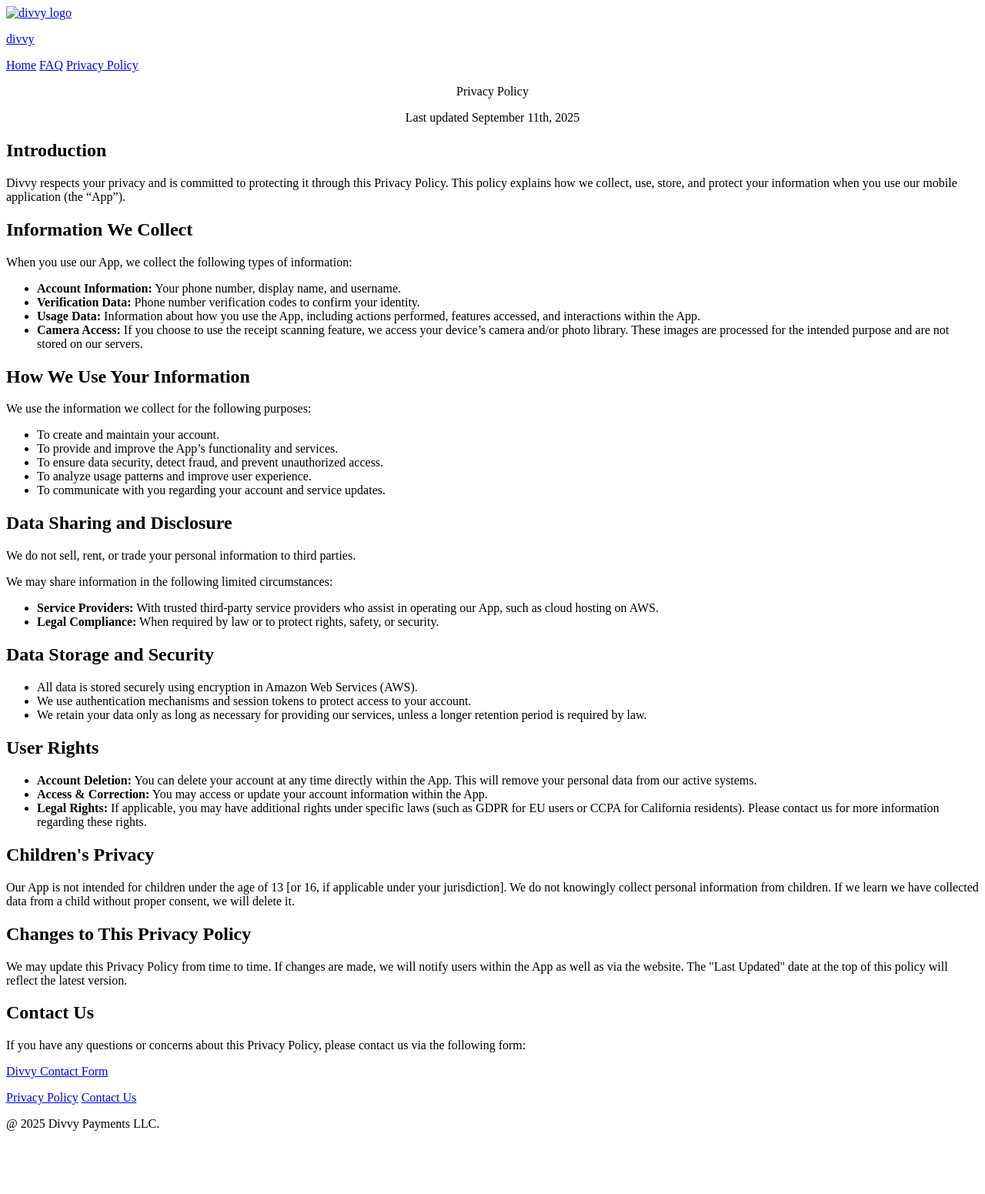
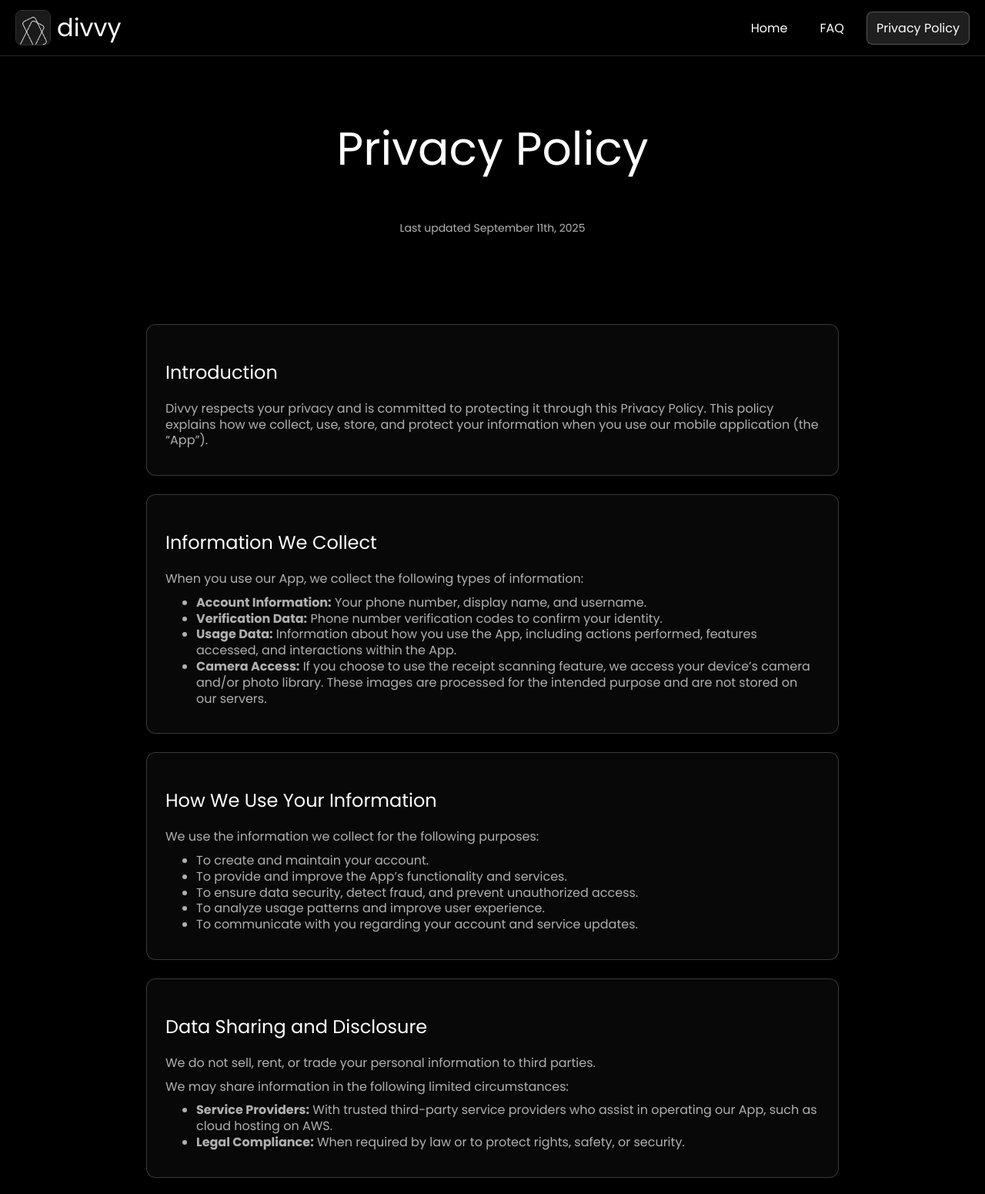
Before and after one commit to scohen-trinity/Divvy-Web, a plain HTML site: page privacy-policy.html in a window 1280 px wide. Shown: the top 1551 px of the page at 77% size. Before the commit the page ends 1485 px from the top, so only its background shows below. Drawn offline with Linux system fonts and the light colour scheme; the site is published under a folder, as on GitHub Pages, so addresses that start at the root find nothing.

Commit message:
fix: updated assets paths

```diff
--- a/privacy-policy.html
+++ b/privacy-policy.html
@@ -4,7 +4,7 @@
 <head>
     <meta charset="UTF-8">
     <meta name="viewport" content="width=device-width, initial-scale=1.0">
-    <link rel="stylesheet" href="/styles.css">
+    <link rel="stylesheet" href="./styles.css">
     <link rel="preconnect" href="https://fonts.googleapis.com">
     <link rel="preconnect" href="https://fonts.gstatic.com" crossorigin>
     <link
@@ -15,15 +15,15 @@
 <body>
     <header class="site-header">
         <div class="header-left">
-            <a href="/home.html" class="logo-link" aria-label="Divvy home">
-                <img src="/assets/logo.png" alt="divvy logo" class="logo">
+            <a href="./home.html" class="logo-link" aria-label="Divvy home">
+                <img src="./assets/logo.png" alt="divvy logo" class="logo">
                 <p class="logo-text">divvy</p>
             </a>
         </div>
         <nav class="nav" aria-label="Primary">
-            <a href="/home.html" class="nav-link">Home</a>
-            <a href="/faq.html" class="nav-link">FAQ</a>
-            <a href="/privacy-policy.html" class="nav-link active">Privacy Policy</a>
+            <a href="./home.html" class="nav-link">Home</a>
+            <a href="./faq.html" class="nav-link">FAQ</a>
+            <a href="./privacy-policy.html" class="nav-link active">Privacy Policy</a>
         </nav>
     </header>
 
@@ -122,7 +122,7 @@
             </p>
 
             <p class="body-text"></p>
-            <a href="https://docs.google.com/forms/d/e/1FAIpQLScAhrhPf_1sv5GPYlERl_DfNd94VafVx9QJfrGn8bhdl-MvCw/viewform?usp=header"
+            <a href="https://docs.google.com/forms/d/e/1FAIpQLSfpAnBpdoCTkO8ENviz0nw0hwNLh3fD5W0x90ASqGfHV1vI8w/viewform?usp=header"
                 target="_blank" rel="noopener" class="contact-link">
                 Divvy Contact Form
             </a>
@@ -134,7 +134,7 @@
 
     <footer class="site-footer">
         <div class="footer-links">
-            <a href="/privacy-policy.html" class="footer-link">Privacy Policy</a>
+            <a href="./privacy-policy.html" class="footer-link">Privacy Policy</a>
             <a href="https://docs.google.com/forms/d/e/1FAIpQLSfpAnBpdoCTkO8ENviz0nw0hwNLh3fD5W0x90ASqGfHV1vI8w/viewform?usp=header"
                 target="_blank" rel="noopener" class="footer-link"> Contact Us </a>
         </div>
```
Also changed, not shown: faq.html (+7 -7 lines), home.html (+9 -10 lines).
